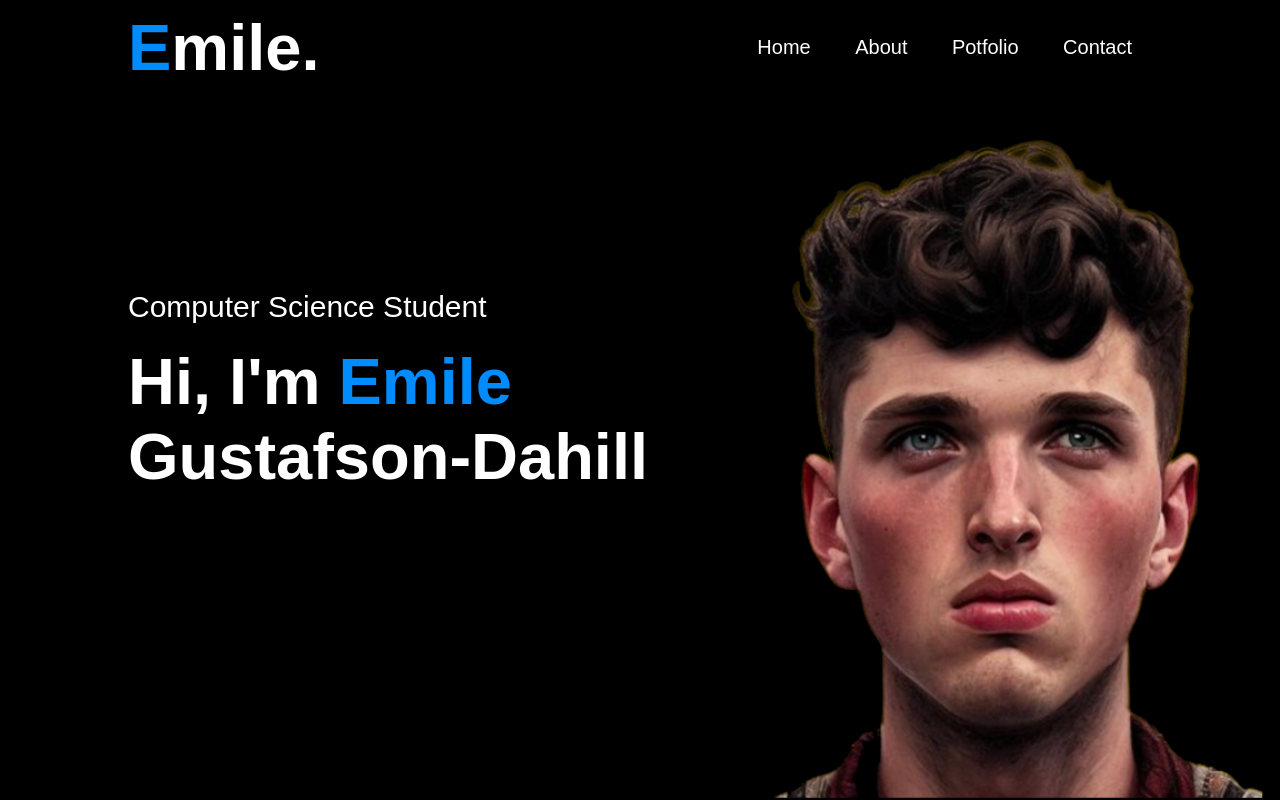
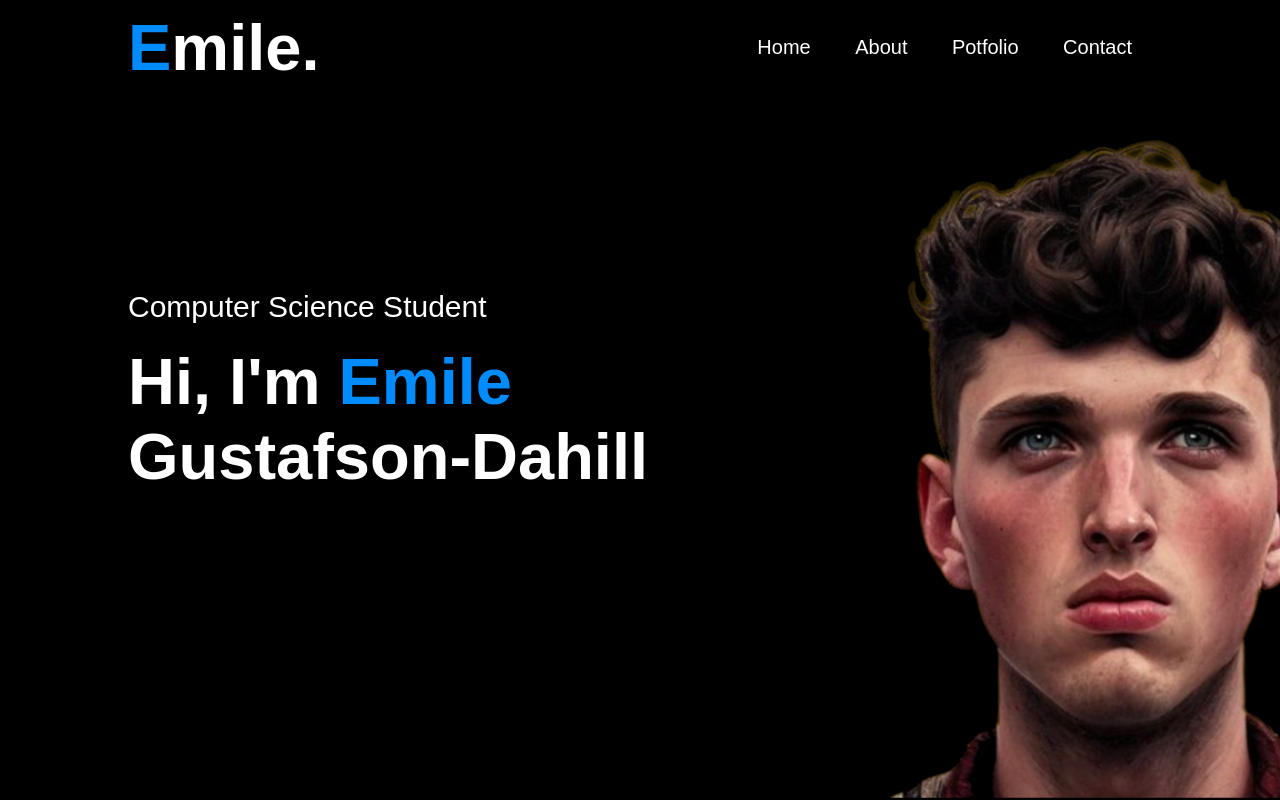
Before and after one commit to Temp0ral/PortfolioWebsiteV2, a plain HTML site: page index.html in a window 1280 px wide. Shown: the top 800 px of the page. Drawn offline with Linux system fonts and the light colour scheme.

Commit message:
Update styles.css
change from pic5 to pic6

```diff
--- a/styles.css
+++ b/styles.css
@@ -17,7 +17,7 @@ body{
 #header{
     width: 100%;
     height: 100vh;
-    background-image: url(pics/pic5.png);
+    background-image: url(pics/pic6.png);
     background-size: cover;
     background-position: center;
 }
```
